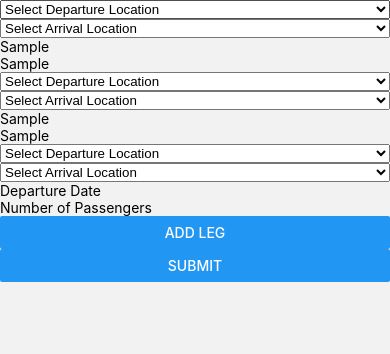
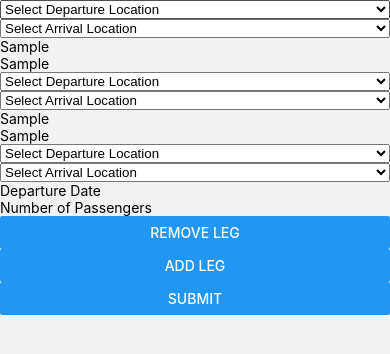
Before and after one commit to priyanshgupta0/Flight-Booking-Form, a React Native app: screen /Home in a window 390 px wide. Both pictures are taken after typing "Sample", "Sample", "Sample", "Sample" into the empty fields and a click on the button "ADD LEG". Shown: the top 354 px of the page. Built offline with nearby package versions, Linux system fonts and the light colour scheme.

Commit message:
Add and remove buttons for legs in the flight search form

```diff
--- a/src/Home/home.tsx
+++ b/src/Home/home.tsx
@@ -47,7 +47,6 @@ interface FormErrors {
     arrivalLocation: string;
     departureDate: string;
     passengers: string;
-    key: string;
   }[];
 }
 
@@ -88,14 +87,12 @@ export default class HomePage extends HomeController {
                 arrivalLocation: '',
                 departureDate: '',
                 passengers: '',
-                key: '1',
               },
               {
                 departureLocation: '',
                 arrivalLocation: '',
                 departureDate: '',
                 passengers: '',
-                key: '2',
               },
             ],
           }}
@@ -114,7 +111,7 @@ export default class HomePage extends HomeController {
               {arrayHelpers => (
                 <ScrollView>
                   {values.legs.map((leg, index) => (
-                    <View key={leg.key}>
+                    <View key={index}>
                       <Picker
                         selectedValue={leg.departureLocation}
                         onValueChange={(itemValue, itemIndex) =>
@@ -214,8 +211,16 @@ export default class HomePage extends HomeController {
                             {(errors as FormErrors).legs[index].passengers}
                           </Text>
                         )}
+                      {values.legs.length > 2 && // Only show if there's more than one leg
+                        index > 1 && (
+                          <Button
+                            onPress={() => arrayHelpers.remove(index)} // Use FieldArray helper to remove
+                            title="Remove Leg"
+                          />
+                        )}
                     </View>
                   ))}
+
                   {values.legs.length < 5 && (
                     <Button
                       onPress={() => {
@@ -224,7 +229,6 @@ export default class HomePage extends HomeController {
                           arrivalLocation: '',
                           departureDate: '',
                           passengers: '',
-                          key: `${values.legs.length + 1}`,
                         });
                       }}
                       title="Add Leg"
```
